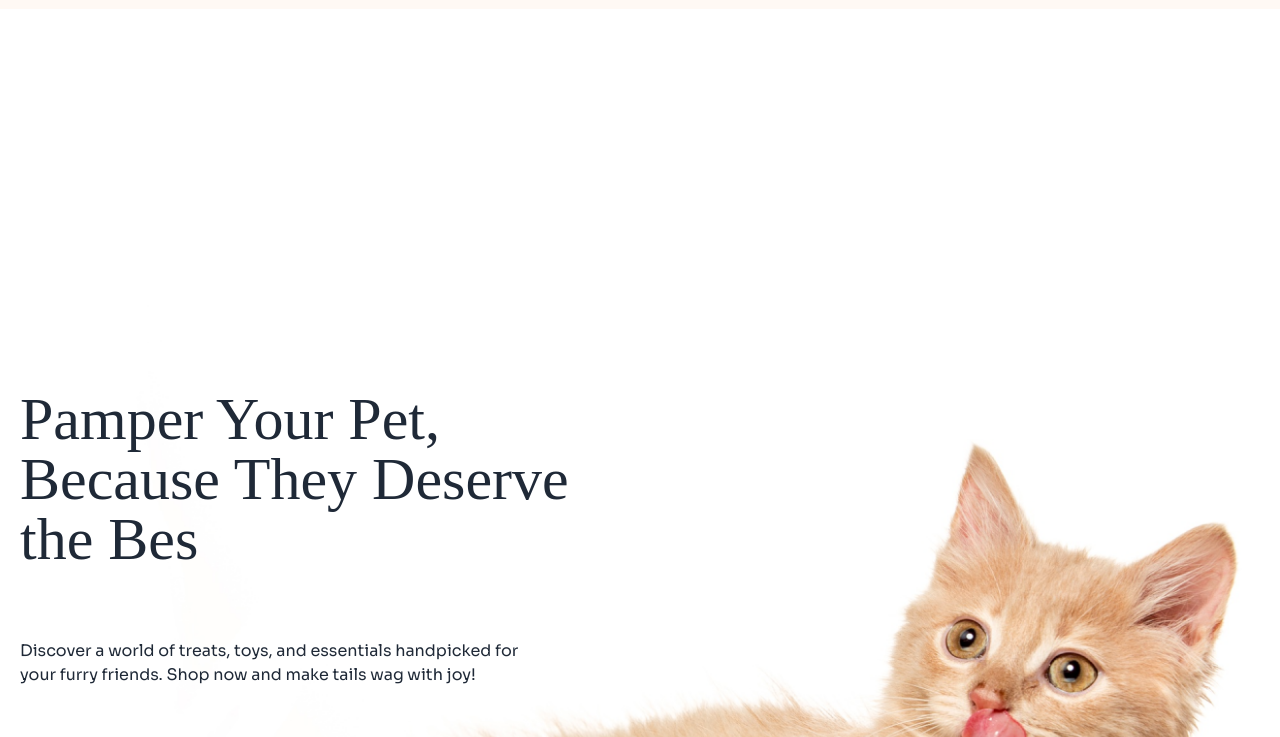
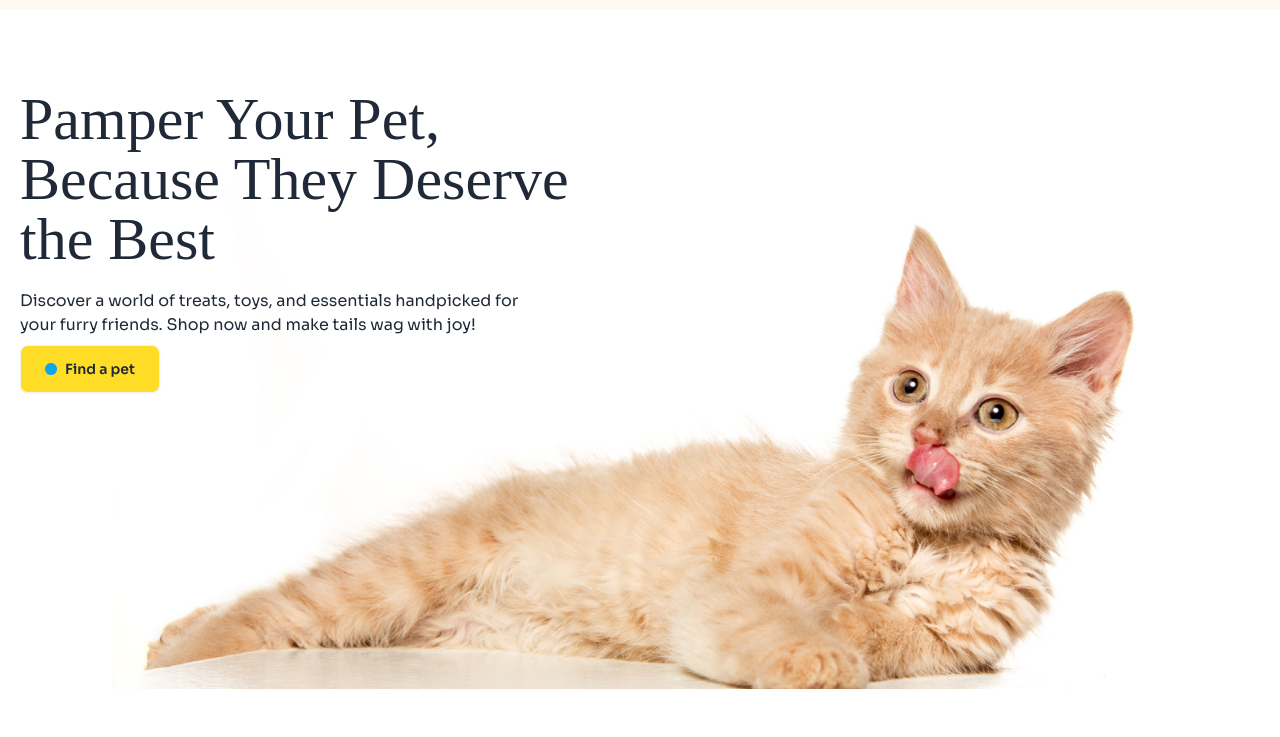
Before and after one commit to naifulnaife/Browse4Pets, a plain HTML site: page index.html in a window 1280 px wide. Shown: the part 63-800 px from the top of the page. Drawn offline with nearby package versions, Linux system fonts and the light colour scheme; a web font is replaced by a local one.

Commit message:
animation

```diff
--- a/index.html
+++ b/index.html
@@ -112,31 +112,26 @@
         </nav>
 
         <!-- hero section -->
-        <section class="container mx-auto relative lg:pt-[300px] mt-[80px]">
-          <div class="relative z-10 lg:space-y-[70px]">
+        <section class="container mx-auto mt-[50px] bg-[url('c1-assets/cat-big.png')] bg-center bg-no-repeat bg-contain h-[600px] lg:mt-[80px]">
+  <div class="lg:space-y-[20px]">
     <h1 class="ADLam-normal text-4xl mx-5 lg:text-6xl">
-              Pamper Your Pet, <br>Because They Deserve <br>the Bes
+      Pamper Your Pet, <br>Because They Deserve <br>the Best
     </h1>
 
     <p class="my-4 mx-5">
       Discover a world of treats, toys, and essentials handpicked for <br>your furry friends. Shop now and make tails wag with joy!
     </p>
 
-            <button class="btn bg-[#FFDC26] px-6 py-3 animate-bounce rounded-lg mx-5"><span class="relative flex size-3">
+    <button class="btn bg-[#FFDC26] px-6 py-3 animate-bounce rounded-lg mx-5">
+      <span class="relative flex size-3">
         <span class="absolute inline-flex h-full w-full animate-ping rounded-full bg-sky-400 opacity-75"></span>
-              <span class="relative inline-flex size-3 rounded-full bg-sky-500 "></span>
+        <span class="relative inline-flex size-3 rounded-full bg-sky-500"></span>
       </span>
-
-
       Find a pet
     </button>
   </div>
+</section>
 
-          <!-- Image is below the text with full width -->
-          <div class="sm: absolute left-0 w-full bottom-[-200px] lg:left-0 ">
-            <img class="w-full" src="c1-assets/cat-big.png" alt="Cat">
-          </div>
-        </section>
 
     </header>
 
```
Lines whose indentation alone changed are shown as unchanged.
